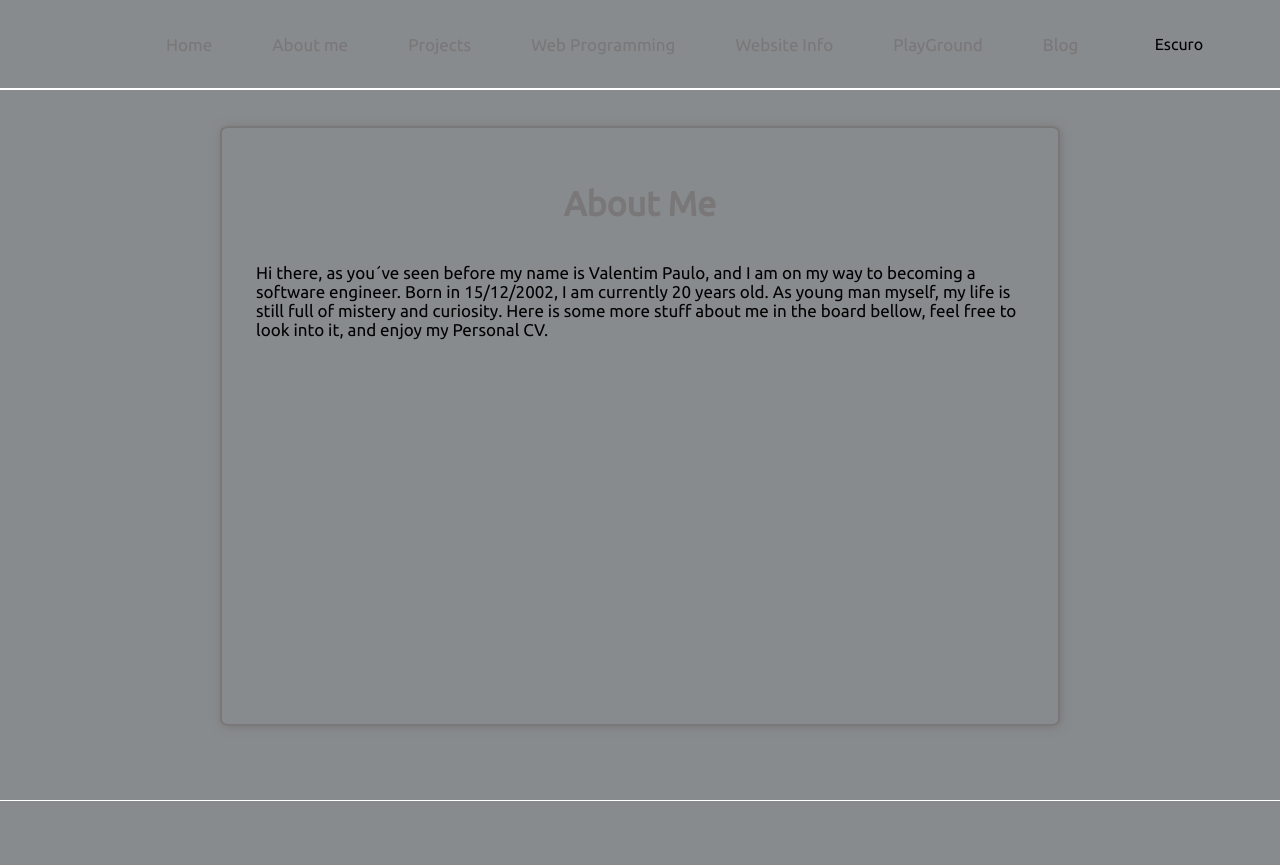
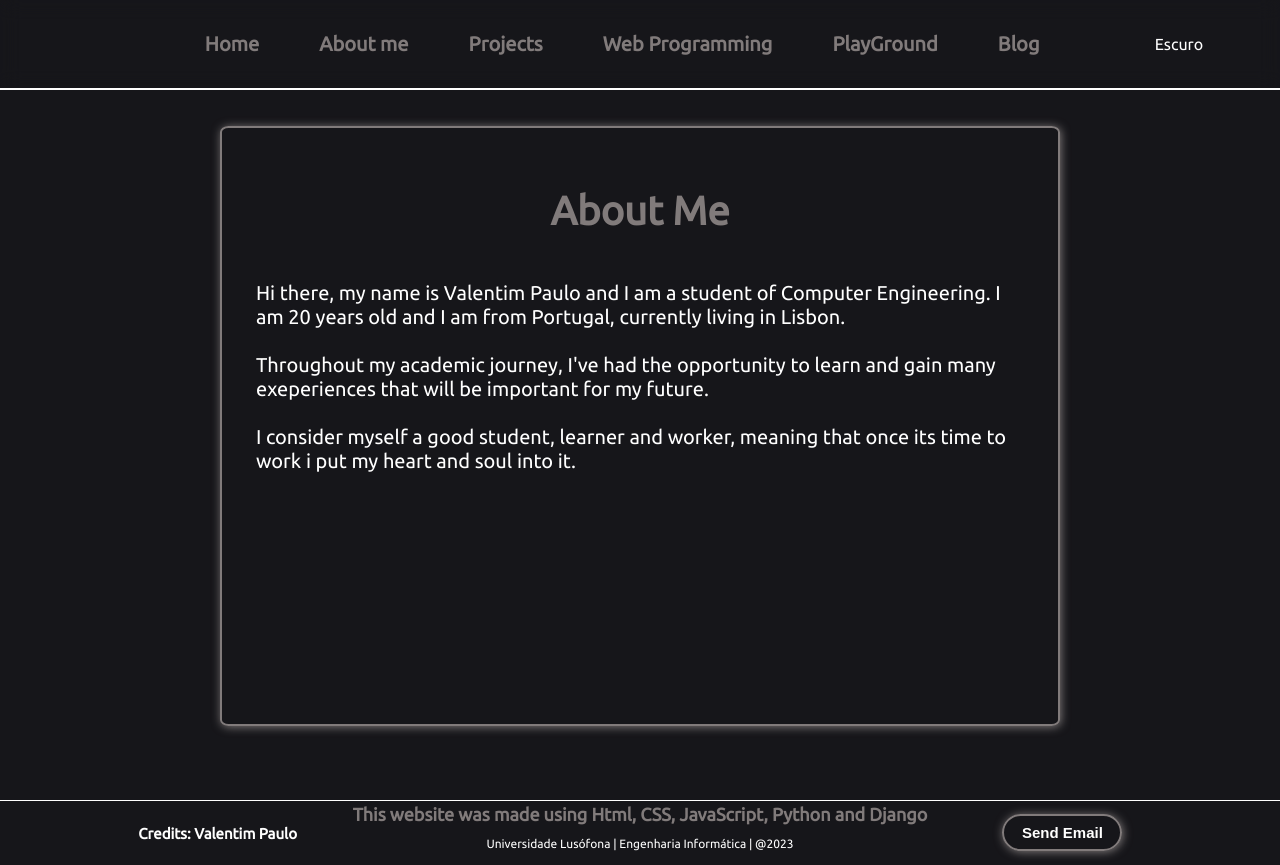
Before and after one commit to ValentimPaulo-a22107873/PW_PersonalCV, a Django app: template main/templates/about.html in a window 1280 px wide. Run offline with Django 4.2, Linux system fonts and the light colour scheme; the template is opened without the code that fills it, so the values that code supplies are empty; some libraries are stand-ins or nearby versions.

Commit message:
updated footer and aboutme

```diff
--- a/main/static/css/about.css
+++ b/main/static/css/about.css
@@ -66,7 +66,7 @@
     display: flex;
     flex-direction: column;
 
-    font-size: 17px;
+    font-size: 20px;
 }
 
 .about > .body > .info > .board > .text_welcome > h1 {
@@ -82,12 +82,16 @@
     display: none;
     flex-direction: column;
 
-    font-size: 17px;
+    font-size: 20px;
 }
 
 .about > .body > .info > .board > .text_education > h1 {
     display: flex;
     justify-content: center;
+    color: var(--secondary-letter-color);
+}
+
+.about > .body > .info > .board > .text_education > ul > li > a {
     color: var(--secondary-letter-color);
 }
 
@@ -202,15 +206,15 @@
 
 /*----------------------------------*/
 .about > .body > .info > .board > .button_previous {
-    font-size: 40px;
+    font-size: 35px;
     color: var(--secondary-letter-color);
     padding-right: 10px;
     padding-bottom: 8px;
 
     position: absolute;
 
-    width: 60px;
-    height: 60px;
+    width: 50px;
+    height: 50px;
 
     border-radius: 200%;
 
@@ -232,15 +236,15 @@
 }
 
 .about > .body > .info > .board > .button_next {
-    font-size: 40px;
+    font-size: 35px;
     color: var(--secondary-letter-color);
     padding-left: 10px;
     padding-bottom: 8px;
 
     position: absolute;
 
-    width: 60px;
-    height: 60px;
+    width: 50px;
+    height: 50px;
 
     border-radius: 200%;
 
--- a/main/static/css/geral.css
+++ b/main/static/css/geral.css
@@ -1,12 +1,14 @@
 :root {
-    --dark-background-color : rgb(136, 139, 141);
+    --background-color : rgb(22, 22, 26);
+    --main-letter-color : white;
+    --secondary-letter-color : rgb(129, 123, 123);
+    --hover-color : #ffffffcb;
+}
+
+:root.dark {
+    --dark-background-color : rgb(233, 236, 238);
     --dark-main-letter-color : black;
     --dark-secondary-letter-color : lime;
-    /* For the dark mode */
-
-    --background-color : rgb(15, 15, 17);
-    --main-letter-color : white;
-    --secondary-letter-color : rgb(121, 119, 119);
 }
 
 * {
@@ -24,11 +26,6 @@ body {
     font-family: 'Ubuntu', sans-serif;
 }
 
-.dark-mode {
-    background-color: var(--dark-background-color);
-    color: var(--dark-main-letter-color);
-}
-
 /* ------------------------------- GLOBAL ------------------------------------- */
 
 
@@ -44,9 +41,13 @@ header {
     display: flex;
     justify-content: space-between;
 
+    background-color: transparent;
+    backdrop-filter: blur(10px);
+    -webkit-backdrop-filter: blur(10px);
+
     border: 2px;
     border-style: hidden hidden solid hidden;
-    border-color: white;
+    border-color: var(--main-letter-color);
 }
 
 header > nav {
@@ -64,11 +65,12 @@ header > nav > a {
 
     text-decoration: none;
     color: var(--secondary-letter-color);
-    font-size: 17px;
+    font-size: 20px;
+    font-weight: bold;
 }
 
 header > nav > a:hover {
-    text-shadow: 1px 1px 30px #ffffffcb;
+    text-shadow: 1px 1px 30px var(--hover-color);
 }
 
 header > .dark_mode_button {
@@ -96,11 +98,64 @@ footer {
 
     border: 1px;
     border-style: solid hidden hidden hidden;
-    border-color: white;
+    border-color: var(--main-letter-color);
 
     display: flex;
+    justify-content: space-between;
+}
+
+footer > .info {
+    width: 20%;
+    padding-left: 7%;
+
+    font-size: 15px;
+    font-weight: bold;
+}
+
+footer > .email {
+    width: 20%;
+    padding-right: 7%;
+    padding-top: 15px;
+}
+
+footer > .email > .contact-form > input {
+    font-weight: bold;
+    min-width: 120px;
+    width: 25%;
+    font-size: 15px;
+    color: var(--main-letter-color);
+    background-color: transparent;
+    cursor: pointer;
+
+    border: 2px;
+    border-color: var(--secondary-letter-color);
+    border-style: solid;
+    border-radius: 150px;
+    box-shadow: 1px 1px 10px var(--secondary-letter-color);
+    padding: 7%;
+}
+
+footer > .email > .contact-form > input:hover {
+    text-shadow: 1px 1px 30px var(--hover-color);
+}
+
+
+
+footer > div {
+    display: flex;
+    flex-direction: column;
     align-items: center;
     justify-content: center;
 }
 
+footer > div > .info1 {
+    font-size: 18px;
+    color: var(--secondary-letter-color);
+    font-weight: bold;
+}
+
+footer > div > .info2{
+    font-size: 12px;
+}
+
 /* ------------------------------- FOOTER ------------------------------------- */
--- a/main/static/js/dark_mode.js
+++ b/main/static/js/dark_mode.js
@@ -20,9 +20,8 @@ function toggleDarkMode() {
 
 function applyDarkMode() {
     const buttonDark = document.querySelector('.dark_mode_button');
-    var element = document.body;
 
-    element.classList.add('dark-mode');
+    document.documentElement.classList.add('dark');
 
     buttonDark.innerHTML = 'Escuro';
     buttonDark.style.cursor = 'pointer';
@@ -32,9 +31,8 @@ function applyDarkMode() {
 
 function applyLightMode() {
     const buttonDark = document.querySelector('.dark_mode_button');
-    var element = document.body;
 
-    element.classList.remove('dark-mode');
+    document.documentElement.classList.remove('dark');
 
     buttonDark.innerHTML = 'Claro';
     buttonDark.style.cursor = 'pointer';
--- a/main/templates/about.html
+++ b/main/templates/about.html
@@ -26,9 +26,14 @@
                     <h1>About Me</h1>
 
                     <p>
-                        Hi there, as you´ve seen before my name is Valentim Paulo, and I am on my way to becoming a software engineer. Born in 15/12/2002, I am currently
-                        20 years old. As young man myself, my life is still full of mistery and curiosity. Here is some more stuff about me in the board bellow, feel free
-                        to look into it, and enjoy my Personal CV.
+                        Hi there, my name is Valentim Paulo and I am a student of Computer Engineering. I am 20 years old and I am from Portugal, currently
+                        living in Lisbon.
+                        <br>
+                        <br>
+                        Throughout my academic journey, I've had the opportunity to learn and gain many exeperiences that will be important for my future.
+                        <br>
+                        <br>
+                        I consider myself a good student, learner and worker, meaning that once its time to work i put my heart and soul into it.
                     </p>
                 </div>
 
@@ -36,18 +41,14 @@
                     <h1>Education</h1>
 
                     <p>
-                        Lorem Ipsum jest tekstem stosowanym jako przykładowy wypełniacz w przemyśle poligraficznym. Został po raz pierwszy użyty w XV w.
-                        przez nieznanego drukarza do wypełnienia tekstem próbnej książki. Pięć wieków później zaczął być używany przemyśle elektronicznym,
-                        pozostając praktycznie niezmienionym. Spopularyzował się w latach 60. XX w. wraz z publikacją arkuszy Letrasetu, zawierających
-                        fragmenty Lorem Ipsum, a ostatnio z zawierającym różne wersje Lorem Ipsum oprogramowaniem przeznaczonym do realizacji druków na
-                        komputerach osobistych, jak Aldus PageMaker
+                        Here you can see what schools and colleges, where I studied. Feel free to visit the website and check what you think about it.
                     </p>
 
                     <ul>
                         <li>Externato Infante Santo</li>
-                        <li>Externato Marcelino Champagnat</li>
-                        <li>Escola Secundário António Damásio</li>
-                        <li>Universidade Lusófona</li>
+                        <li>Externato Marcelino Champagnat ( <a href="https://externatochampagnat.pt/">visit</a> )</li>
+                        <li>Escola Secundário António Damásio ( <a href="https://www.esad.edu.pt/">visit</a> )</li>
+                        <li>Universidade Lusófona ( <a href="https://www.ulusofona.pt/">visit</a> )</li>
                     </ul>
 
                     <p>
--- a/main/templates/layout.html
+++ b/main/templates/layout.html
@@ -30,7 +30,6 @@
                 <a href="{% url 'main:about' %}">About me</a>
                 <a href="{% url 'main:projects' %}">Projects</a>
                 <a href="">Web Programming</a>
-                <a href="">Website Info</a>
                 <a href="{% url 'main:playground' %}">PlayGround</a>
                 <a href="">Blog</a>
                 </ul>
@@ -46,7 +45,20 @@
 		{% endblock %}
 
         <footer>
+            <div class="info">Credits: Valentim Paulo</div>
 
+            <div>
+                <span class="info1">This website was made using Html, CSS, JavaScript, Python and Django</span>
+                <p class="info2">Universidade Lusófona | Engenharia Informática | @2023</p>
+            </div>
+
+            <div class="email">
+
+                <form action="mailto:valentimspaulo@gmail.com" class="contact-form">
+                    <input type="submit" value="Send Email" required>
+                </form>
+
+            </div>
         </footer>
 
     </body>
```
Also changed, not shown: main/static/css/index.css (+9 -2 lines), main/templates/index.html (+6 -6 lines), main/static/images/me.jpg.
